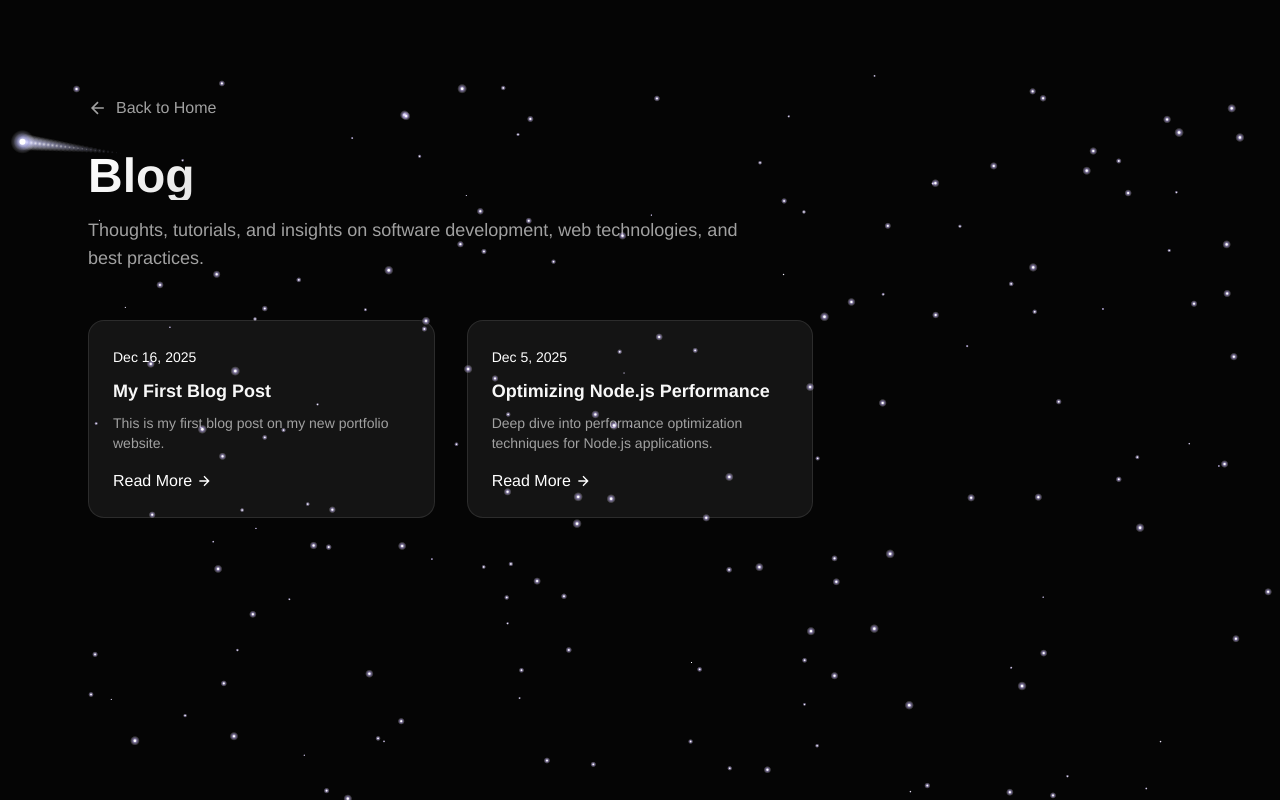
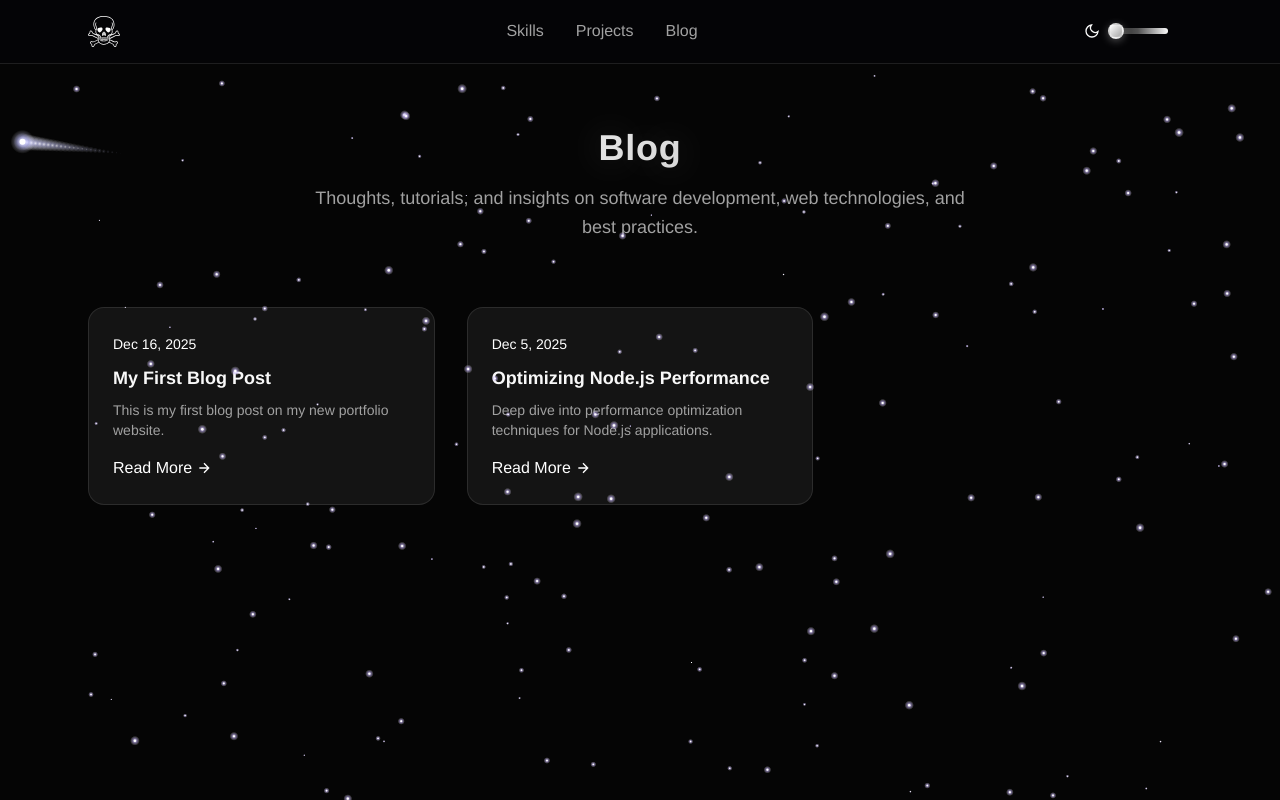
Before and after one commit to samuelsyntax/hotfolio, a Next.js app: page /blog in a window 1280 px wide. Built offline with nearby package versions, Linux system fonts and the light colour scheme.

Commit message:
Fixed routing issues

```diff
--- a/src/app/blog/[slug]/page.tsx
+++ b/src/app/blog/[slug]/page.tsx
@@ -2,6 +2,7 @@ import Link from 'next/link';
 import { getPostBySlug, getAllPostSlugs } from '@/lib/blog';
 import { notFound } from 'next/navigation';
 import { ArrowLeft } from 'lucide-react';
+import Header from '@/components/Header';
 
 interface PageProps {
     params: Promise<{ slug: string }>;
@@ -21,8 +22,10 @@ export default async function BlogPostPage({ params }: PageProps) {
     }
 
     return (
+        <>
+            <Header />
             <div className="min-h-screen pt-24 pb-16" style={{ background: 'var(--bg)' }}>
-            <article className="max-w-4xl mx-auto px-6">
+                <article className="max-w-4xl mx-auto px-6 pt-8">
                     {/* Back Link */}
                     <Link
                         href="/blog"
@@ -79,5 +82,6 @@ export default async function BlogPostPage({ params }: PageProps) {
                     </footer>
                 </article>
             </div>
+        </>
     );
 }
--- a/src/app/blog/page.tsx
+++ b/src/app/blog/page.tsx
@@ -2,6 +2,7 @@
 
 import { useEffect, useState } from 'react';
 import Link from 'next/link';
+import Header from '@/components/Header';
 
 interface BlogPost {
     slug: string;
@@ -25,21 +26,16 @@ export default function BlogPage() {
     }, []);
 
     return (
+        <>
+            <Header />
             <div className="min-h-screen pt-24 pb-16" style={{ background: 'var(--bg)' }}>
                 <div className="max-w-6xl mx-auto px-6">
-                {/* Header */}
-                <div className="mb-12">
-                    <Link
-                        href="/"
-                        className="inline-flex items-center gap-2 text-[var(--text-muted)] hover:text-[var(--accent)] transition-colors mb-8"
-                    >
-                        <svg xmlns="http://www.w3.org/2000/svg" width="20" height="20" viewBox="0 0 24 24" fill="none" stroke="currentColor" strokeWidth="2">
-                            <path d="M19 12H5M12 19l-7-7 7-7" />
-                        </svg>
-                        Back to Home
-                    </Link>
-                    <h1 className="gradient-text text-4xl md:text-5xl font-bold mb-4">Blog</h1>
-                    <p className="text-[var(--text-muted)] text-lg max-w-2xl">
+                    {/* Centered Header - matching other pages */}
+                    <div className="text-center mb-16 pt-8">
+                        <h1 className="gradient-text-enhanced section-title text-3xl md:text-4xl font-bold mb-4">
+                            Blog
+                        </h1>
+                        <p className="text-[var(--text-muted)] text-lg max-w-2xl mx-auto leading-relaxed">
                             Thoughts, tutorials, and insights on software development, web technologies, and best practices.
                         </p>
                     </div>
@@ -58,7 +54,6 @@ export default function BlogPage() {
                                     onMouseEnter={(e) => { (e.currentTarget as HTMLElement).style.boxShadow = '0 8px 40px color-mix(in srgb, var(--accent) 15%, transparent)'; }}
                                     onMouseLeave={(e) => { (e.currentTarget as HTMLElement).style.boxShadow = 'none'; }}
                                 >
-
                                     <div className="p-6">
                                         <span className="text-sm font-medium" style={{ color: 'var(--accent)' }}>
                                             {new Date(post.date).toLocaleDateString('en-US', {
@@ -85,5 +80,6 @@ export default function BlogPage() {
                     )}
                 </div>
             </div>
+        </>
     );
 }
--- a/src/components/Header.tsx
+++ b/src/components/Header.tsx
@@ -54,11 +54,11 @@ export default function Header() {
                         : 'hidden'}`}
                         style={{ background: mobileOpen ? 'var(--bg-secondary)' : 'transparent' }}>
                         <li>
-                            <a href="#skills"
+                            <Link href="/#skills"
                                 className="link-underline text-[var(--text-muted)] hover:text-[var(--text)] font-medium transition-colors"
                                 onClick={() => setMobileOpen(false)}>
                                 Skills
-                            </a>
+                            </Link>
                         </li>
                         <li>
                             <Link href="/projects"
```
Lines whose indentation alone changed are shown as unchanged.
